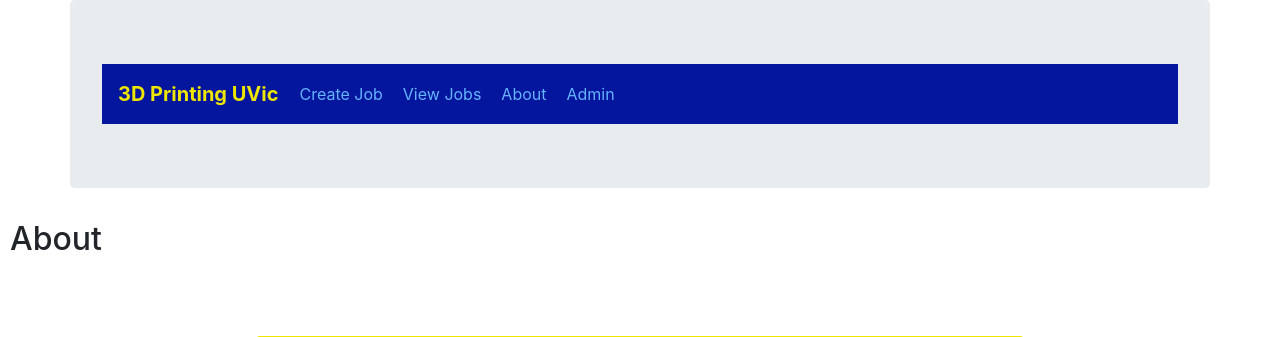
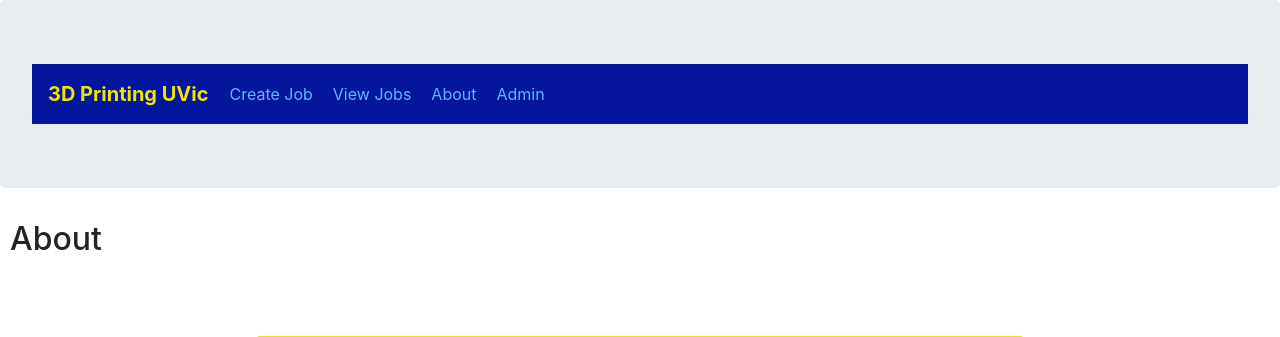
Before and after one commit to guerrerj/UVic3DPrintingWebApp, a Django app: page /jobs/about/ in a window 1280 px wide. Shown: the top 337 px of the page. Run offline with Django 3.2, Linux system fonts and the light colour scheme; a user stored in the database is signed in; some libraries are stand-ins or nearby versions.

Commit message:
removed container class in header

```diff
--- a/templates/base.html
+++ b/templates/base.html
@@ -10,7 +10,7 @@
     <!-- Bootstrap CSS -->
     <link rel="stylesheet" href="https://maxcdn.bootstrapcdn.com/bootstrap/4.0.0/css/bootstrap.min.css" integrity="sha384-Gn5384xqQ1aoWXA+058RXPxPg6fy4IWvTNh0E263XmFcJlSAwiGgFAW/dAiS6JXm" crossorigin="anonymous">
 
-     <div class="container jumbotron">
+     <div class="jumbotron">
         <title>
             UVic 3D Printing Navigator
         </title>
```
